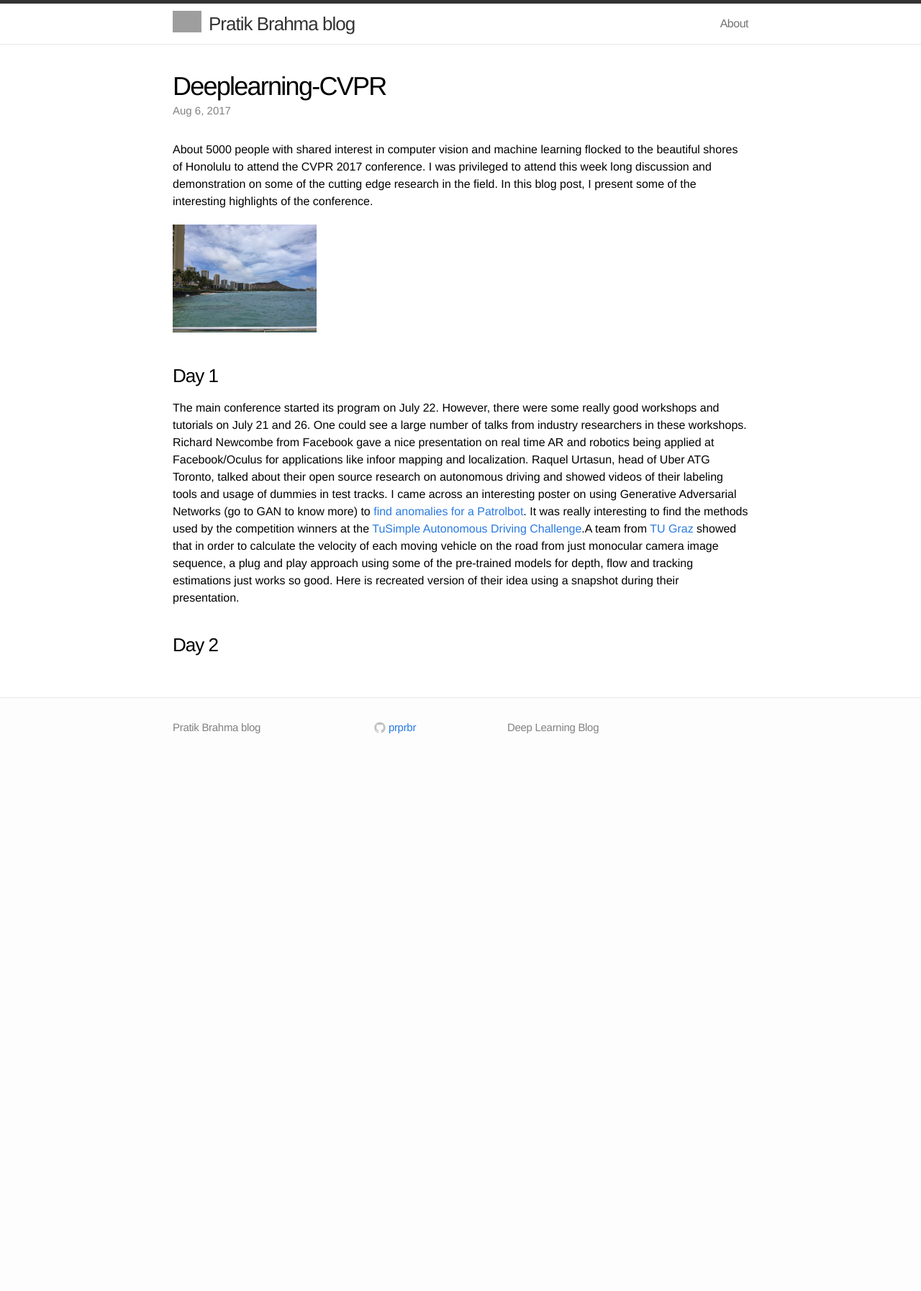
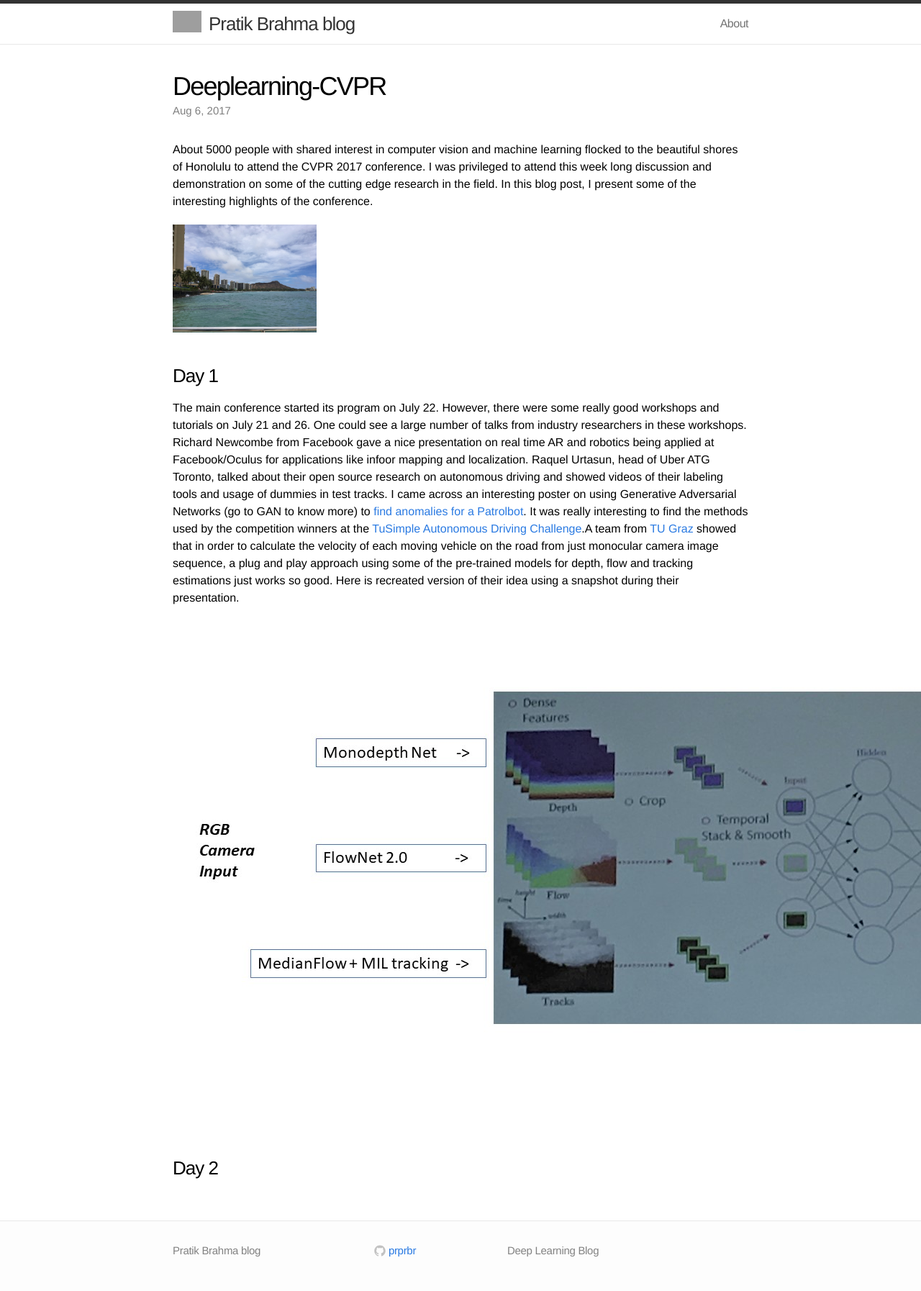
Before and after one commit to prprbr/prprbr.github.io, a Jekyll site: the page built from _posts/2017-08-06-Deeplearning-CVPR.markdown, in a window 1280 px wide. Shown: the whole page at 72% size. Built offline with Jekyll 4.4.1, drawn with Linux system fonts in a browser that asks for light colours; comment, search, counter and statistics services are not loaded; before the commit the page ends 1067 px from its top, so only the background shows below that; grey boxes are pictures that could not be loaded.

Commit message:
Update 2017-08-06-Deeplearning-CVPR.markdown

```diff
--- a/_posts/2017-08-06-Deeplearning-CVPR.markdown
+++ b/_posts/2017-08-06-Deeplearning-CVPR.markdown
@@ -12,5 +12,6 @@ About 5000 people with shared interest in computer vision and machine learning f
 ### Day 1
 
 The main conference started its program on July 22. However, there were some really good workshops and tutorials on July 21 and 26. One could see a large number of talks from industry researchers in these workshops. Richard Newcombe from Facebook gave a nice presentation on real time AR and robotics being applied at Facebook/Oculus for applications like infoor mapping and localization.  Raquel Urtasun, head of Uber ATG Toronto, talked about their open source research on autonomous driving and showed videos of their labeling tools and usage of dummies in test tracks. I came across an interesting poster on using Generative Adversarial Networks (go to GAN to know more) to [find anomalies for a Patrolbot](http://juxi.net/workshop/deep-learning-robotic-vision-cvpr-2017/papers/18.pdf). It was really interesting to find the methods used by the competition winners at the [TuSimple Autonomous Driving Challenge](http://benchmark.tusimple.ai/#/).A team from [TU Graz](http://benchmark.tusimple.ai/static/files/poster_velocity_1.pdf) showed that in order to calculate the velocity of each moving vehicle on the road from just monocular camera image sequence, a plug and play approach using some of the pre-trained models for depth, flow and tracking estimations just works so good. Here is recreated version of their idea using a snapshot during their presentation.
+<img src="/assets/cvpr/vel_est.JPG" />
 
 ### Day 2
```
